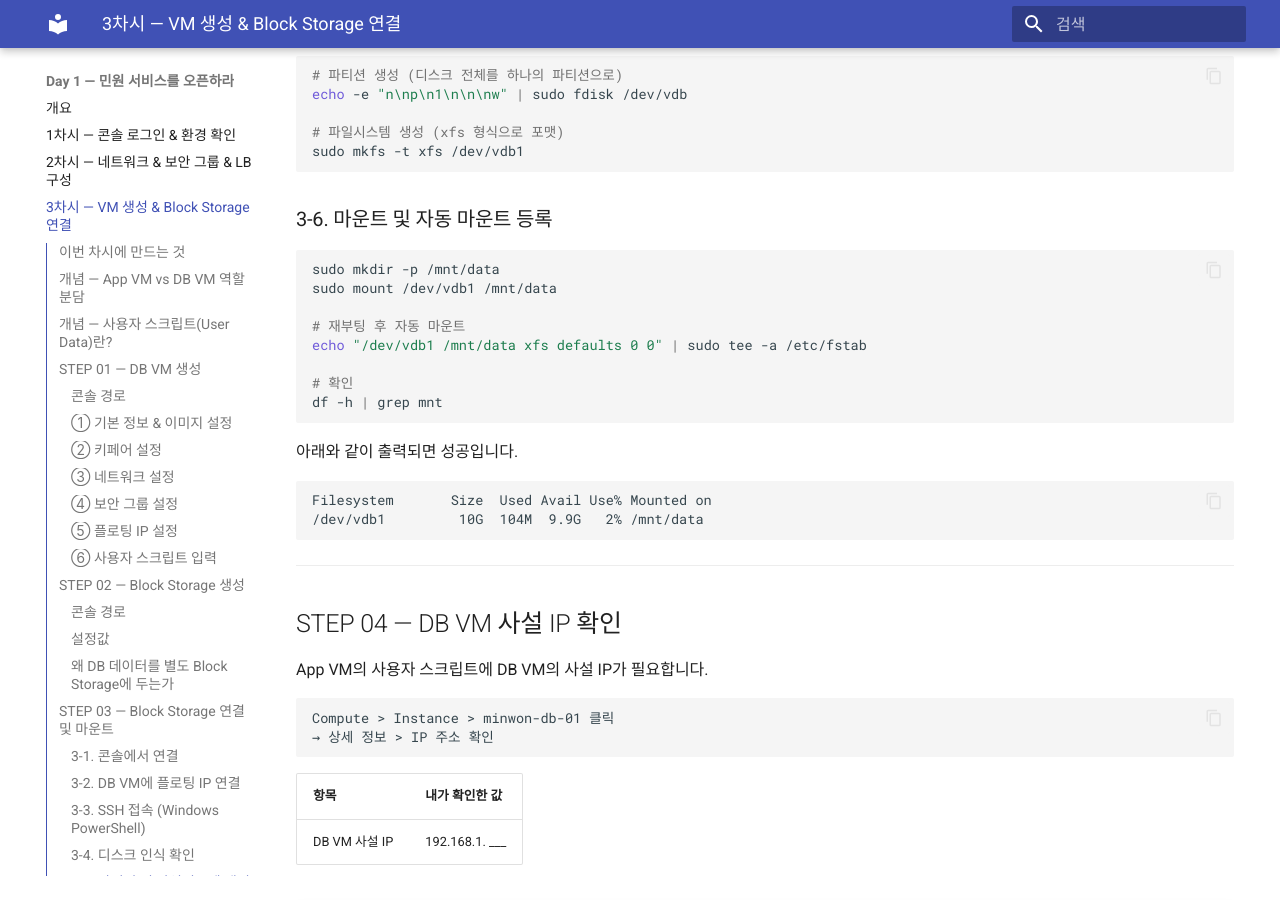
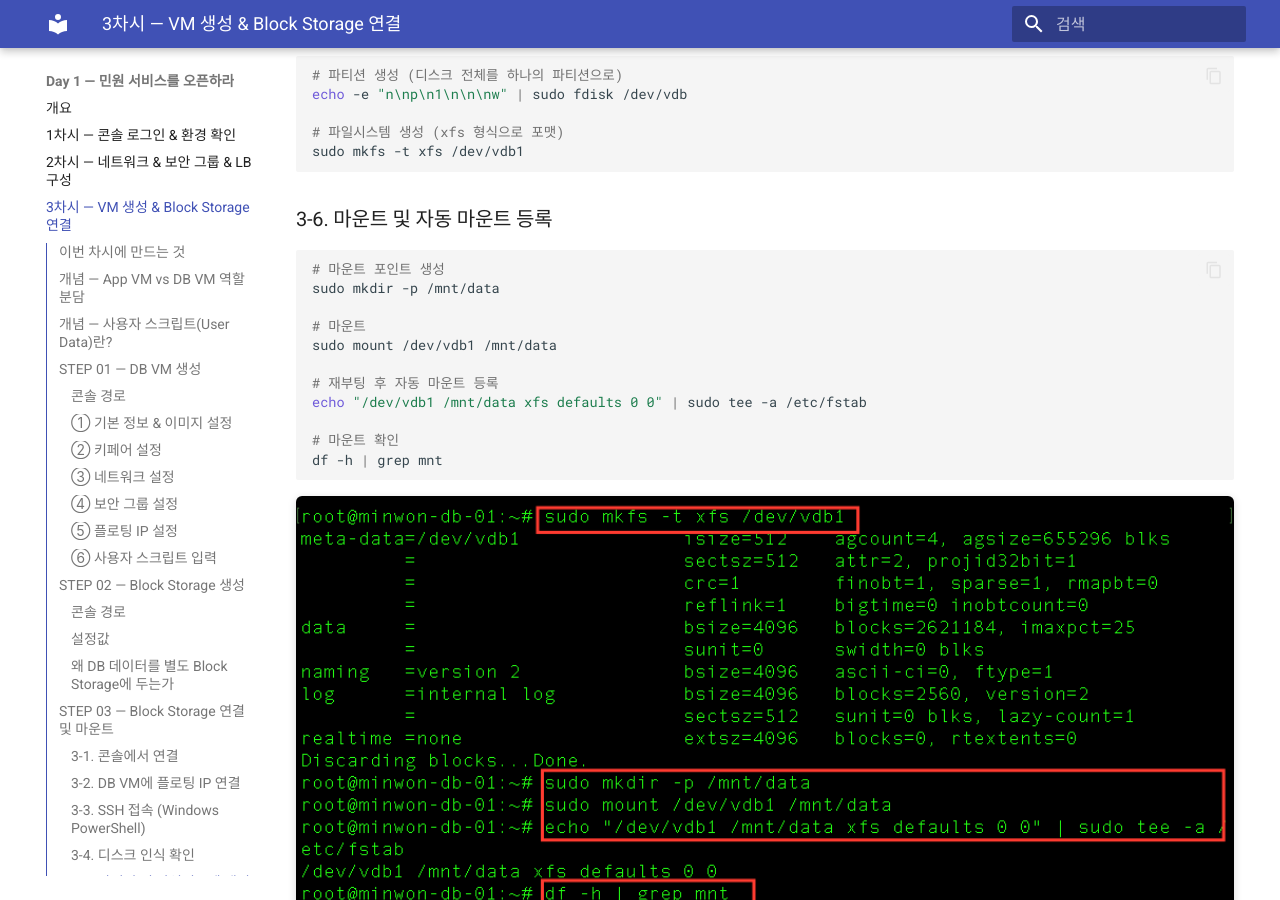
Before and after one commit to skilleat-labs/cloud-native-minwon-lab, an MkDocs documentation site: the page built from docs/day1/session3.md, in a window 1280 px wide and 900 px high, scrolled down 12483 px. Built offline with MkDocs 1.6.1 and Material for MkDocs 9.7.7, drawn with Linux system fonts in a browser that asks for light colours.

Commit message:
day1/session3: 마운트 및 fstab 자동 등록 캡처 추가
Co-Authored-By: Claude Sonnet 4.6 <noreply@anthropic.com>

````diff
--- a/docs/day1/session3.md
+++ b/docs/day1/session3.md
@@ -332,15 +332,20 @@ sudo mkfs -t xfs /dev/vdb1
 ### 3-6. 마운트 및 자동 마운트 등록
 
 ```bash
+# 마운트 포인트 생성
 sudo mkdir -p /mnt/data
+
+# 마운트
 sudo mount /dev/vdb1 /mnt/data
 
-# 재부팅 후 자동 마운트
+# 재부팅 후 자동 마운트 등록
 echo "/dev/vdb1 /mnt/data xfs defaults 0 0" | sudo tee -a /etc/fstab
 
-# 확인
+# 마운트 확인
 df -h | grep mnt
 ```
+
+![mkfs 포맷 → 마운트 → fstab 등록 → df 확인 화면](./images/3-13-mount-fstab.png)
 
 아래와 같이 출력되면 성공입니다.
 
````
Also changed, not shown: docs/day1/images/3-13-mount-fstab.png (added).
